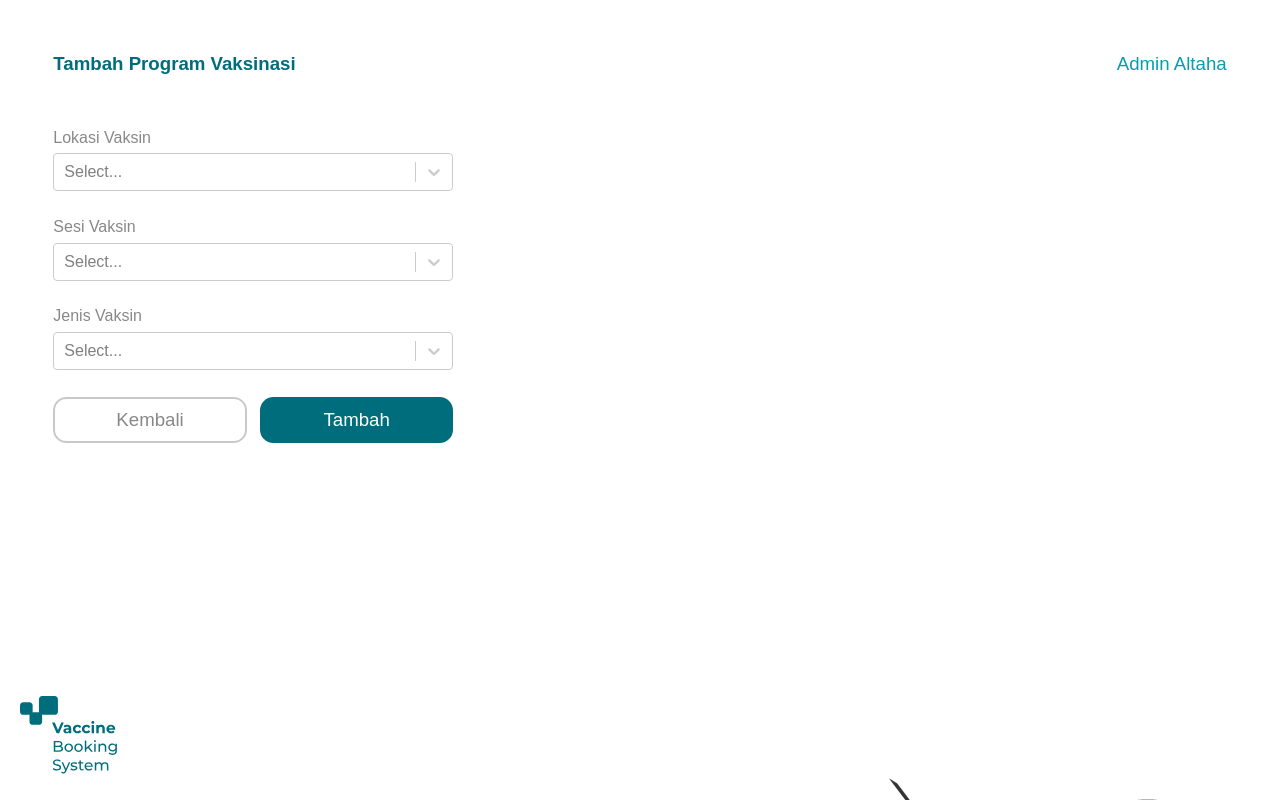
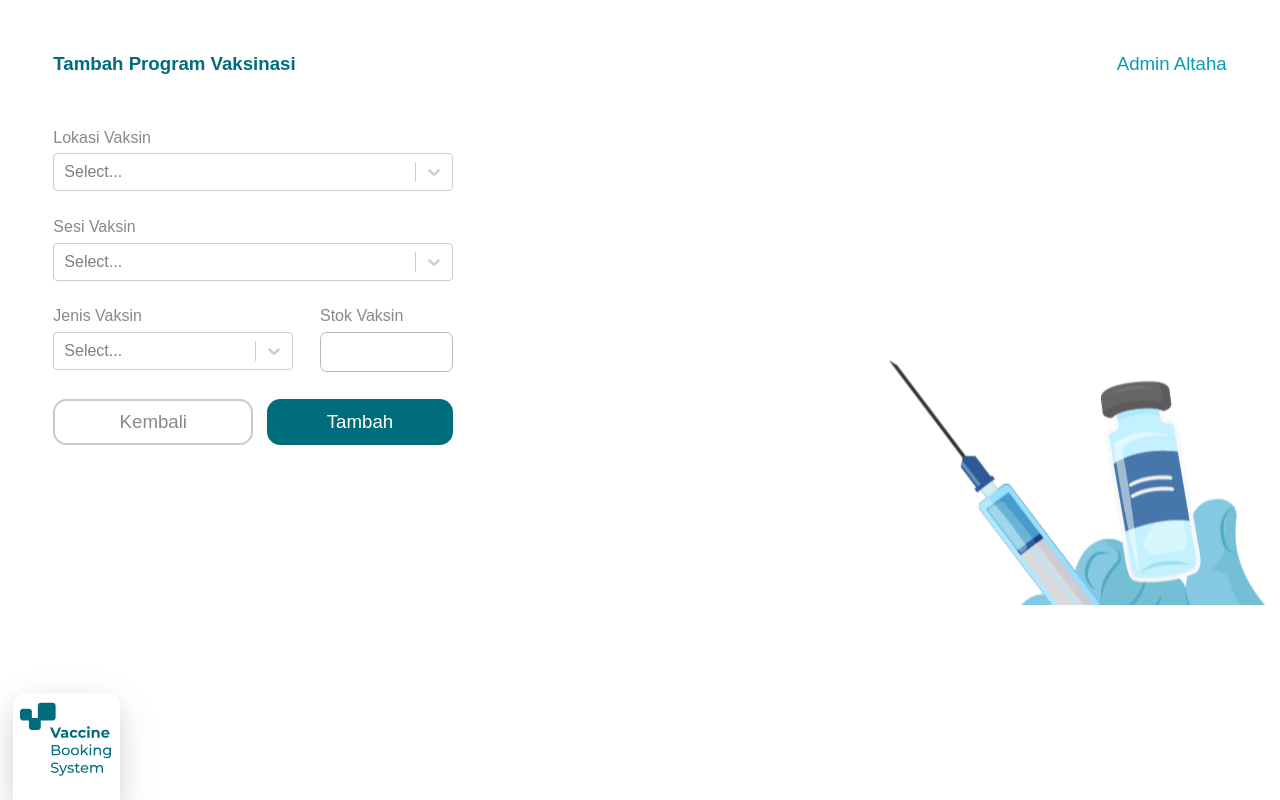
Before and after one commit to altaha056/vaccine-booking-apps-front-end, a React (Create React App) app in the folder fe/: page /admin/add-vaccination in a window 1280 px wide. Shown: the top 800 px of the page. Built offline with nearby package versions, Linux system fonts and the light colour scheme; no server answers.

Commit message:
add new style for admin add vaccine stock

```diff
--- a/fe/package.json
+++ b/fe/package.json
@@ -6,6 +6,7 @@
     "@testing-library/jest-dom": "^5.16.1",
     "@testing-library/react": "^11.2.7",
     "@testing-library/user-event": "^12.8.3",
+    "axios": "^0.24.0",
     "react": "^17.0.2",
     "react-dom": "^17.0.2",
     "react-router-dom": "^6.1.1",
--- a/fe/src/admin/AdminAddVaccination.js
+++ b/fe/src/admin/AdminAddVaccination.js
@@ -1,6 +1,8 @@
-import React from "react";
+import React, { useEffect, useState } from "react";
 import "../style/style.css";
 import Select from "react-select";
+import { Link } from "react-router-dom";
+import axios from "axios";
 
 const lokasivaksin = [
   { value: "chocolate", label: "Chocolate" },
@@ -21,6 +23,19 @@ const sesivaksin = [
 ];
 
 const AdminAddVaccination = () => {
+  const [daftarRs, setRS] = useState([]);
+
+  const getRS = () => {
+    axios
+      .get("https://dekontaminasi.com/api/id/covid19/hospitals")
+      .then((response) => {
+        console.log(response);
+        const myRepo = response.data;
+        setRS(myRepo);
+      });
+  };
+  useEffect(() => getRS(), []);
+
   return (
     <div className="mainmenu-admin">
       <div className="header">
@@ -41,13 +56,31 @@ const AdminAddVaccination = () => {
           <div className="dropdown">
             <Select options={sesivaksin} />
           </div>
-          <p>Jenis Vaksin</p>
-          <div className="dropdown">
-            <Select options={jenisvaksin} />
+
+          <div className="kirikanan">
+            <div className="kiri">
+              <p>Jenis Vaksin</p>
+              <div className="dropdown">
+                <Select options={jenisvaksin} />
+              </div>
+            </div>
+            <div className="kanan">
+              <p>Stok Vaksin</p>
+              <input
+                className="inputnumber"
+                type="number"
+                name="stok vaksin"
+                min="10"
+                max="100"
+                required
+              />
+            </div>
           </div>
           <div className="dialog-button">
-            <div className="back">Kembali</div>
-            <div className="add">Tambah</div>
+            <Link to="/admin/main-menu" style={{ textDecoration: "inherit" }}>
+              <div className="back">Kembali</div>
+            </Link>
+            <input type="submit" className="add" value="Tambah" />
           </div>
         </form>
       </div>
--- a/fe/src/style/style.css
+++ b/fe/src/style/style.css
@@ -20,11 +20,33 @@
 }
 .content form .dropdown {
   max-width: 300pt;
-  min-width: 300pt;
+  min-width: 100pt;
   border-radius: 10pt;
   margin-bottom: 20pt;
 }
+.content form .kirikanan {
+  display: flex;
+  justify-content: space-between;
+}
+.content form .kirikanan .kiri {
+  min-width: 180pt;
+}
+.content form .kirikanan .kanan {
+  min-width: 100pt;
+}
 
+.content form .inputnumber:focus {
+  outline: 1pt solid #888888;
+}
+.content form .inputnumber {
+  min-width: 100pt;
+  border-radius: 5pt;
+  margin-bottom: 20pt;
+  min-height: 30pt;
+  padding-left: 10pt;
+  border: 1pt solid #b7b7b7;
+  font-size: 14pt;
+}
 /* content */
 .content .dialog-button {
   display: flex;
@@ -43,7 +65,6 @@
   border-radius: 10pt;
   cursor: pointer;
   transition: 0.5s;
-  margin-bottom: 20pt;
   display: flex;
   justify-content: center;
   align-items: center;
@@ -65,7 +86,6 @@
   border-radius: 10pt;
   cursor: pointer;
   transition: 0.2s;
-  margin-bottom: 20pt;
   display: flex;
   align-items: center;
   justify-content: center;
@@ -148,7 +168,7 @@ table td .na {
 }
 .content {
   margin: 20pt;
-  min-height: 100vh;
+  min-height: 100%;
 }
 
 /* footer */
@@ -157,13 +177,21 @@ table td .na {
   left: 0;
   bottom: 0;
   width: 80pt;
+  height: 80pt;
   text-align: center;
+  z-index: 33;
 }
 .footer img {
+  border-radius: 10pt 10pt 0pt 0pt;
+  left: 0;
+  bottom: 0;
   background-color: white;
   padding: 5pt;
   margin-left: 10pt;
+  width: 80pt;
   height: 80pt;
+  box-shadow: rgba(17, 17, 26, 0.1) 0px 1px 0px,
+    rgba(17, 17, 26, 0.1) 0px 8px 24px, rgba(17, 17, 26, 0.1) 0px 16px 48px;
 }
 
 /* header */
```
Also changed, not shown: 1 other file (tests, documents, lock files or other folders).
